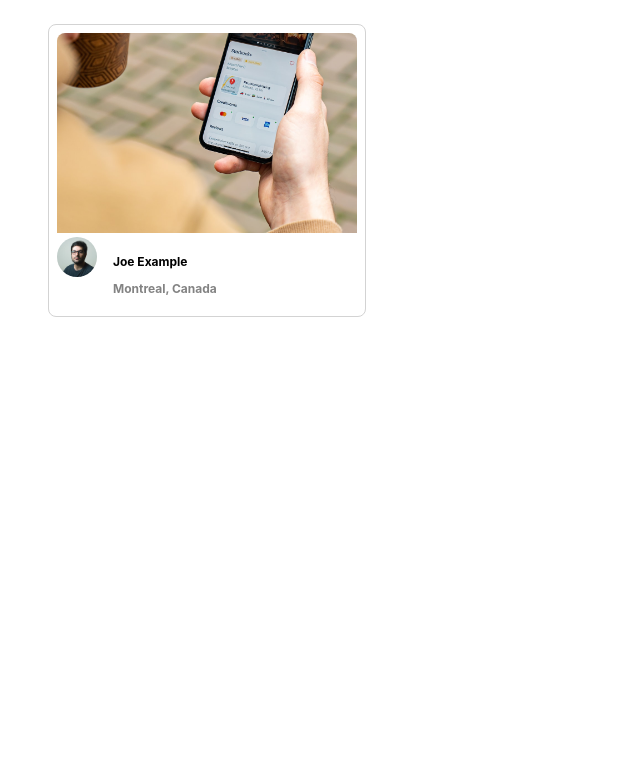
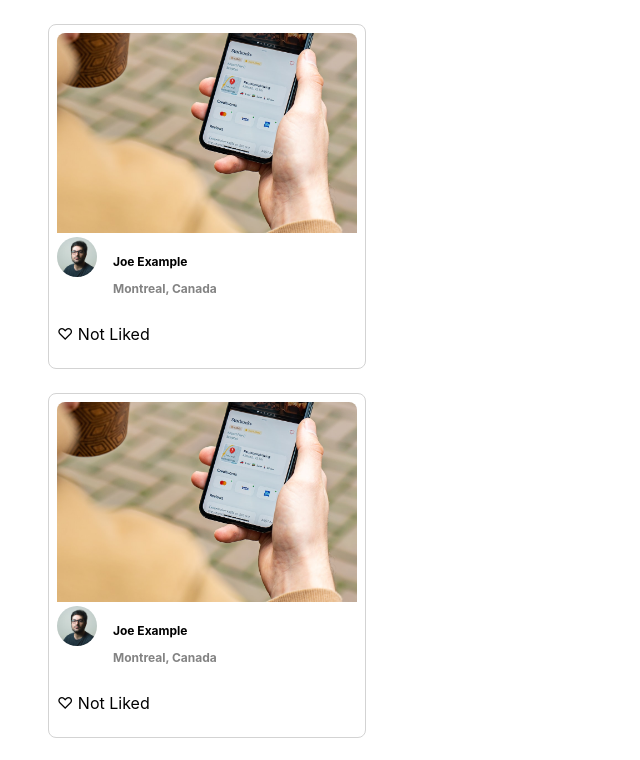
Before and after one commit to mahee045/PhotoLab, a React (Vite) app in the folder frontend/: page / in a window 1280 px wide. Shown: the top 760 px of the page, without its empty margins (0-640 px from the left). Built offline with nearby package versions, Linux system fonts and the light colour scheme; the HTML template or start-up script is replaced by a standard one.

Commit message:
displaying 3 photos

```diff
--- a/frontend/src/App.jsx
+++ b/frontend/src/App.jsx
@@ -14,12 +14,21 @@
   imageSource: "/Image-1-Regular.jpeg",
   username: "Joe Example",
   profile: "/profile-1.jpg",
+  liked: false,
 };
 
- const App = () => (
-   <div className="App">
-    <PhotoListItem {...sampleDataForPhotoListItem} />
-   </div>
- )
 
+const photos = new Array(3).fill(null).map((_, index) => ({
+  ...sampleDataForPhotoListItem,
+  photoId: `${index + 1}`,
+  liked: false,
+}));
+
+const App = () => (
+  <div className="App">
+    {photos.map((photo) => (
+      <PhotoListItem key={photo.photoId} {...photo} />
+    ))}
+  </div>
+);
 export default App;
--- a/frontend/src/components/PhotoListItem.jsx
+++ b/frontend/src/components/PhotoListItem.jsx
@@ -1,7 +1,7 @@
 import "../styles/PhotoListItem.scss";
 
 
-const PhotoListItem = ({ photoId, location, imageSource, username, profile }) => {
+const PhotoListItem = ({ photoId, location, imageSource, username, profile, liked }) => {
   return (
     <div className="photo-list__item" key={photoId}>
       <img src={imageSource} alt={`Photo taken by ${username}`} className="photo-list__image"/>
@@ -14,6 +14,11 @@
           </div>
         </div>
       </div>
+
+      <p className="photo-list__liked-status">
+        {liked ? "❤️ Liked" : "♡ Not Liked"}
+      </p>
+
     </div>
   );
 };
```
